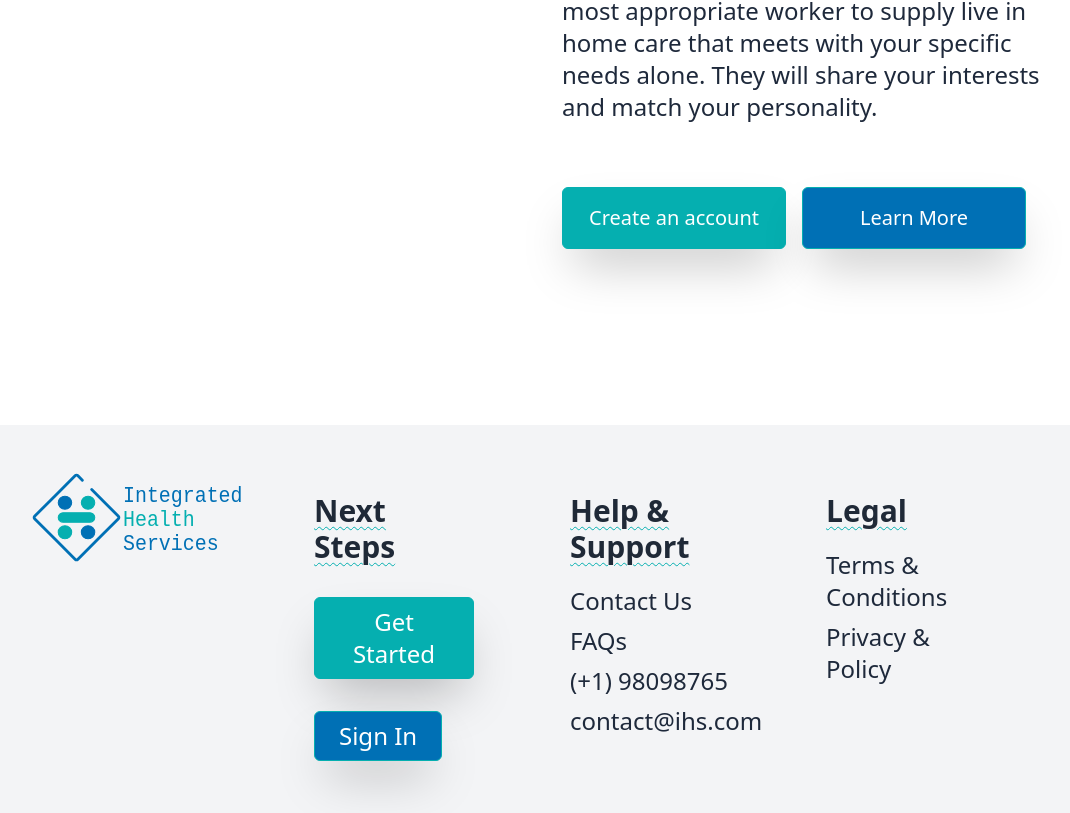
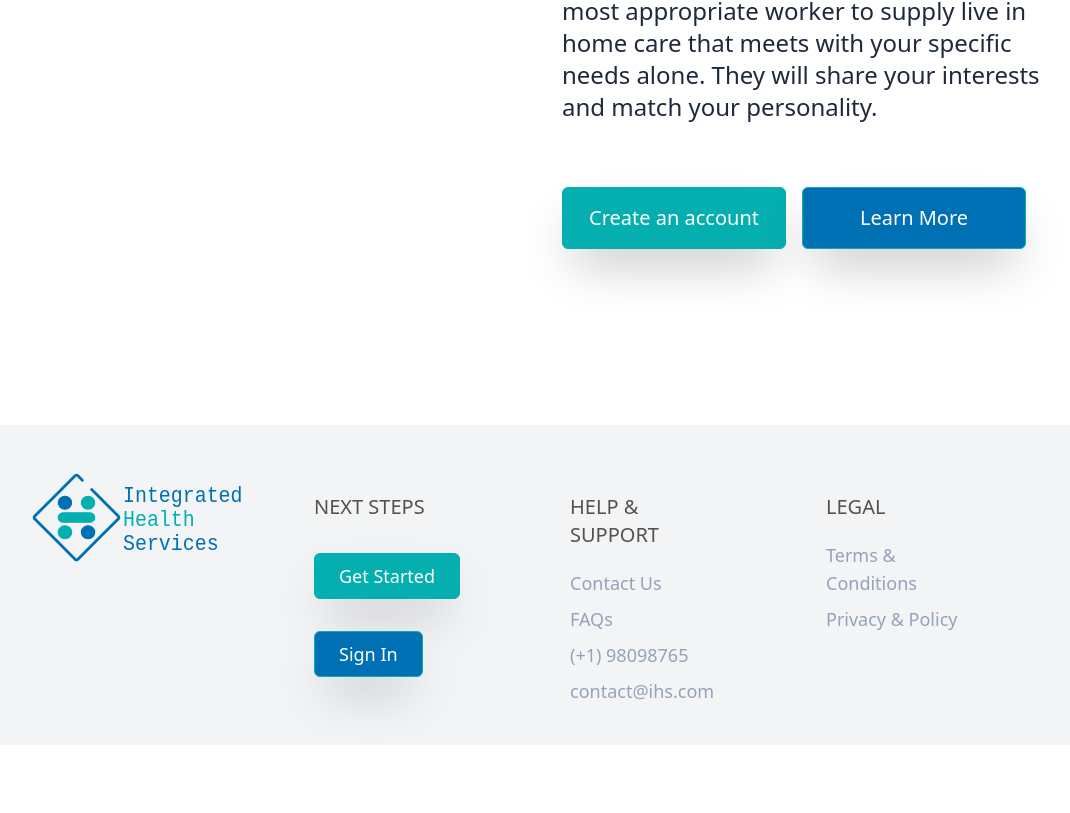
Before and after one commit to ihsidna/ihs-frontend, a React (Create React App) app: page / in a window 1280 px wide. Shown: the part 3071-3884 px from the top of the page, without its empty margins (118-1188 px from the left). After the commit the page ends 3816 px from the top, so only its background shows below. Built offline with nearby package versions, Linux system fonts and the light colour scheme.

Commit message:
refactor footer style

```diff
--- a/src/components/Footer.jsx
+++ b/src/components/Footer.jsx
@@ -15,31 +15,31 @@ const Footer = () => {
 					</div>
 					<div className="px-8 mt-4">
 						<ul className="flex flex-col items-start">
-							<li className="lg:text-3xl md:text-2xl text-2xl font-bold text-gray-800 underline underline-offset-4 decoration-wavy decoration-ihs-green decoration-1">Next Steps</li>
+							<li className="uppercase text-xl font-medium text-neutral-600">Next Steps</li>
 							<li>
-								<button className="lg:text-2xl md:text-xl py-2 px-6 w-full text-xl shadow-2xl" onClick={() =>{
+								<button className="py-2 px-6 w-full text-lg shadow-2xl" onClick={() =>{
 									navigate("/signup")
 								}}>Get Started</button>
 							</li>
 							<li>
-								<button className="bg-ihs-blue lg:text-2xl md:text-xl py-2 px-6 w-full text-xl shadow-2xl hover:text-ihs-blue hover:border-ihs-blue" onClick={() =>{navigate("/signin")}}>Sign In</button>
+								<button className="bg-ihs-blue py-2 px-6 w-full text-lg shadow-2xl hover:text-ihs-blue hover:border-ihs-blue" onClick={() =>{navigate("/signin")}}>Sign In</button>
 							</li>
 						</ul>
 					</div>
 					<div className="px-8 mt-4">
 						<ul className="flex flex-col items-start">
-							<li className="lg:text-3xl md:text-2xl text-2xl font-bold text-gray-800 underline underline-offset-4 decoration-wavy decoration-ihs-green decoration-1">Help & Support</li>
-							<li className="md:text-2xl text-xl py-1 text-slate-800">Contact Us</li>
-							<li className="md:text-2xl text-xl py-1 text-slate-800">FAQs</li>
-							<li className="md:text-2xl text-xl py-1 text-slate-800">(+1) 98098765</li>
-							<li className="md:text-2xl text-xl py-1 text-slate-800">contact@ihs.com</li>
+							<li className="uppercase text-xl font-medium text-neutral-600">Help & Support</li>
+							<li className="text-lg py-1 text-slate-400">Contact Us</li>
+							<li className="text-lg py-1 text-slate-400">FAQs</li>
+							<li className="text-lg py-1 text-slate-400">(+1) 98098765</li>
+							<li className="text-lg py-1 text-slate-400">contact@ihs.com</li>
 						</ul>
 					</div>
 					<div className="px-8 mt-4">
 						<ul className="flex flex-col items-start">
-							<li className="lg:text-3xl md:text-2xl text-2xl font-bold text-gray-800 underline underline-offset-4 decoration-wavy decoration-ihs-green decoration-1">Legal</li>
-							<li className="md:text-2xl text-xl py-1 text-slate-800">Terms & Conditions</li>
-							<li className="md:text-2xl text-xl py-1 text-slate-800">Privacy & Policy</li>
+							<li className="uppercase text-xl font-medium text-neutral-600">Legal</li>
+							<li className="text-lg py-1 text-slate-400">Terms & Conditions</li>
+							<li className="text-lg py-1 text-slate-400">Privacy & Policy</li>
 						</ul>
 					</div>
 				</div>
```
